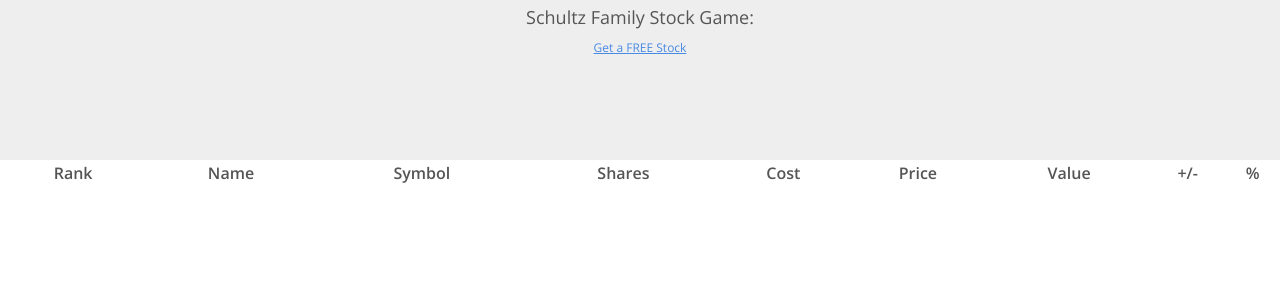
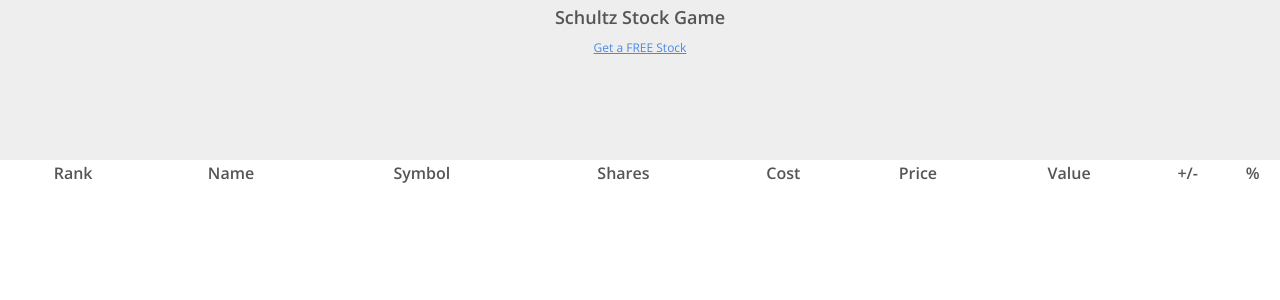
Before and after one commit to nealdeters/schultz-stock-game, a PHP site: page /index.html in a window 1280 px wide. Shown: the top 300 px of the page. Run offline with PHP 8.4, Linux system fonts and the light colour scheme; lists and menus that the app fills with data are empty; some libraries are stand-ins or nearby versions.

Commit message:
changed header to bold and the value to a larger font

```diff
--- a/index.html
+++ b/index.html
@@ -6,14 +6,14 @@
         <meta content="width=device-width, initial-scale=1" name="viewport" />
         <link type="text/css" rel="stylesheet" href="style.css">
         <script src="https://rawgit.com/moment/moment/2.22.1/min/moment.min.js"></script>
-        <title>Schultz Family Stock Game</title>
+        <title>Schultz Stock Game</title>
     </head>
     <body>
 
         <div class="top">
             <div class="header">
                 <div class="header__title">
-                    Schultz Family Stock Game:
+                    Schultz Stock Game
                 </div>
 
                 <div class="header__value"></div>
--- a/style.css
+++ b/style.css
@@ -63,15 +63,15 @@ body {
 
 .header__title {
     font-size: 18px;
+    font-weight: bold;
     text-align: center;
     margin-bottom: 10px;
-    font-weight: 300;
     color: #555;
 }
 
 .header__value {
     font-weight: 300;
-    font-size: 42px;
+    font-size: 46px;
     text-align: center;
     margin-bottom: 5px;
     letter-spacing: 2px;
```
